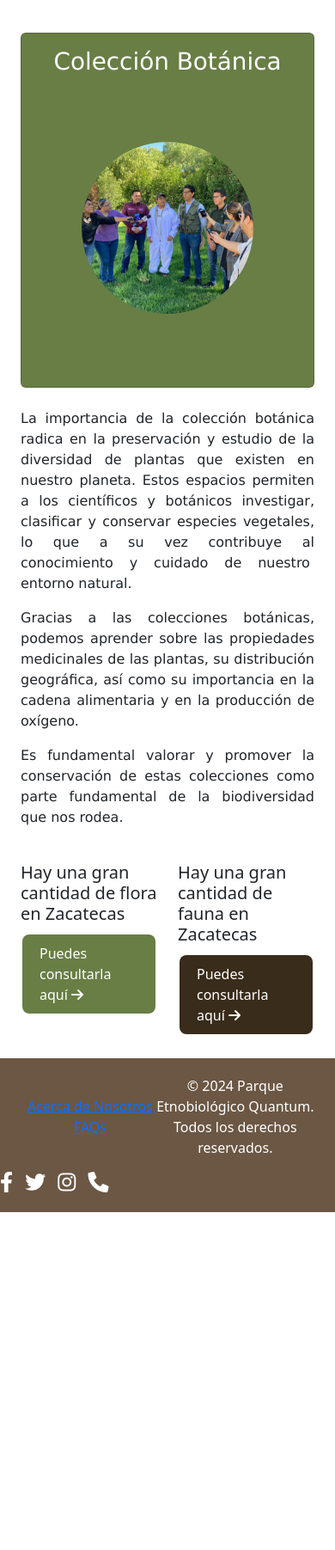
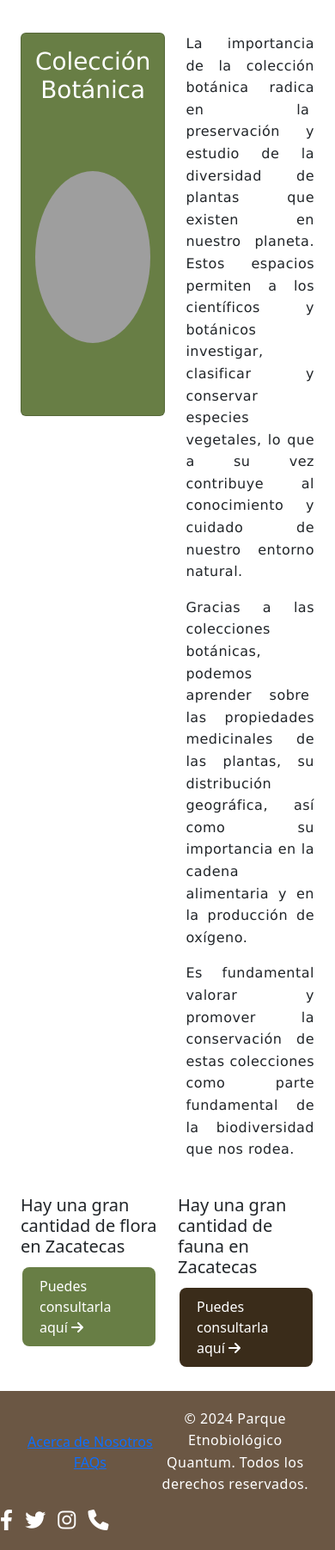
Before and after one commit to lilith-daugther/sitio_quantum, a Django app: page /colecciones/ in a window 390 px wide. Shown: the part 80-1883 px from the top of the page at 86% size. Before the commit the page ends 1490 px from the top, so only its background shows below. Run offline with Django 4.2, Linux system fonts and the light colour scheme; grey boxes are pictures that could not be loaded.

Commit message:
correcciones

```diff
--- a/sitio_quantum/parque_quantum/static/css/styless.css
+++ b/sitio_quantum/parque_quantum/static/css/styless.css
@@ -8,10 +8,12 @@
 
 }
 
+/*Cuerpo de la página*/
 body {
   padding-top: 70px;
 }
 
+/*Barra de navegación */
 .navbar-nav {
   width: 100%;
   justify-content: center;
@@ -27,11 +29,9 @@
   color: #ffffff;
 
 }
-
 .navbar-custom .navbar-nav .nav-link {
   color: #ffffff; /* Color del texto de los enlaces */
 }
-
 .navbar-custom .navbar-brand,
 .navbar-custom .navbar-nav .nav-link:hover,
 .navbar-custom .navbar-nav .nav-item.active .nav-link {
@@ -50,11 +50,35 @@
   color: #ffffff !important;
   font-family: 'Verdana',sans-serif !important;
 }
-
+.card-custom3{
+  width: 100%; /* Ajusta el ancho del card a un porcentaje del contenedor */
+  margin: 20px auto; /* Centra el card y añade algo de margen alrededor */
+}
 /*Personalización de los parrafos*/
 .paragraph {
   font-family: 'Verdana',sans-serif !important;
 }
+p {
+  max-width: 60ch; /* ch es una unidad que representa el ancho del carácter '0' */
+  letter-spacing: 0.5px;
+  line-height: 1.6; /* Proporciona suficiente espacio vertical entre líneas de texto */
+}
+@media (max-width: 768px) {
+  .row .col-md-6 {
+      flex: 0 0 100%;
+      max-width: 100%;
+  }
+  .row img {
+      height: auto;
+      max-width: 100%;
+      margin-bottom: 20px; /* Añade un poco de espacio entre la imagen y el texto */
+  }
+  .row p {
+      font-size: 16px; /* Ajusta el tamaño de la fuente para mejorar la legibilidad en pantallas pequeñas */
+  }
+}
+
+
 
 /* Clase del footer  */
 .footer {
@@ -88,9 +112,7 @@
     }
   }
 
-  /*
-  Ajustes del contenedor principal
-  */
+  /* Ajustes del contenedor principal */
   .contenedor {
 
     width: 5%; /* Ancho del contenedor */
@@ -101,6 +123,7 @@
     height: 10vh; /* Altura del viewport */
 }
 
+/*Elementos del footer */
 .social-icons a {
   color: #fff; /* Color de los iconos */
   margin-right: 10px; /* Espaciado entre iconos */
@@ -121,6 +144,7 @@
   height: 40vh;
 }
 
+/*Forma de imagénes circulares */
 #imagenCircular {
   width: 200px;   /* Ancho de la imagen */
   height: 200px;  /* Alto de la imagen, debe ser igual al ancho */
@@ -128,6 +152,7 @@
   object-fit: cover;  /* Asegura que la imagen cubra el espacio sin distorsionarse */
 }
 
+/*Botones personalizados */
 .boton-personalizado-cafe {
   background-color: #3A2C1A; /* Color de fondo verde */
   color: white; /* Color de texto blanco */
@@ -182,18 +207,23 @@
   border-color: #3A2C1A;
 }
 
+/*Personalización de las tablas */
 .table-custom thead th {
   background-color: #6B5744; /* Color de fondo para los encabezados */
   color: white; /* Color del texto para los encabezados */
 }
+
 .table-custom tbody td {
   background-color: #f8f9fa; /* Color de fondo para las celdas */
 }
+
 .table-custom {
   box-shadow: 0 4px 8px rgba(0,0,0,0.05); /* Sombra sutil alrededor de la tabla */
   border-collapse: separate;
   border-spacing: 0 15px; /* Espaciado entre filas */
 }
+
+/*Estilos del carrousel de inicio */
 #myCarousel {
   width: 100%;  /* Ajusta esto según el ancho deseado, 100% tomará todo el ancho del contenedor padre */
   max-height: 500px;  /* Ajusta la altura máxima del carrusel */
@@ -204,8 +234,6 @@
     max-height: 300px;  /* Altura más pequeña para dispositivos móviles */
   }
 }
-
-
 .carousel-item img {
   width: 100%;  /* Asegura que la imagen ocupe todo el ancho del carrusel */
   height: 500px;  /* Ajusta la altura para que sea consistente, independientemente del tamaño original de la imagen */
@@ -230,8 +258,19 @@
     color: white; /* Asegura que el texto sea blanco */
 }
 
-
+/*Personalización del mapa de inicio */
 #map {
   height: 400px; /* O cualquier otra altura adecuada */
   width: 100%; /* Asegura que tome el ancho del contenedor */
 }
+
+img {
+  width: 100%;
+  height: auto;  /* Mantiene la proporción de aspecto de la imagen */
+}
+@media (max-width: 768px) {
+  img {
+      width: 100%;  /* Ajusta esto si necesitas un ancho diferente en dispositivos más pequeños */
+      margin-top: 20px;  /* Agrega espacio arriba de la imagen, si es necesario */
+  }
+}
--- a/sitio_quantum/parque_quantum/templates/base2.html
+++ b/sitio_quantum/parque_quantum/templates/base2.html
@@ -87,6 +87,6 @@
     </footer>
 
     <script src="https://cdn.jsdelivr.net/npm/bootstrap@5.3.3/dist/js/bootstrap.bundle.min.js" integrity="sha384-YvpcrYf0tY3lHB60NNkmXc5s9fDVZLESaAA55NDzOxhy9GkcIdslK1eN7N6jIeHz" crossorigin="anonymous"></script>
-
+    <script src="https://cdn.jsdelivr.net/npm/bootstrap@5.1.3/dist/js/bootstrap.bundle.min.js"></script>
 </body>
 </html>
```
Also changed, not shown: sitio_quantum/parque_quantum/templates/inicio.html (+30 -15 lines), sitio_quantum/db.sqlite3, sitio_quantum/media/imagenes/1.jpg (renamed from sitio_quantum/parque_quantum/static/media/images/actividades/1.jpg), sitio_quantum/media/imagenes/12.jpg (added), sitio_quantum/media/imagenes/5.jpg (added), sitio_quantum/media/imagenes/576850.jpg (deleted), sitio_quantum/media/imagenes/Captura_desde_2024-05-11_23-31-11.png (deleted), sitio_quantum/media/imagenes/Captura_desde_2024-05-13_16-57-17.png (deleted), sitio_quantum/parque_quantum/static/media/images/actividades/2.jpg (deleted), sitio_quantum/parque_quantum/static/media/images/actividades/3.jpg (deleted), 2 other files. Lines whose indentation alone changed are shown as unchanged.
